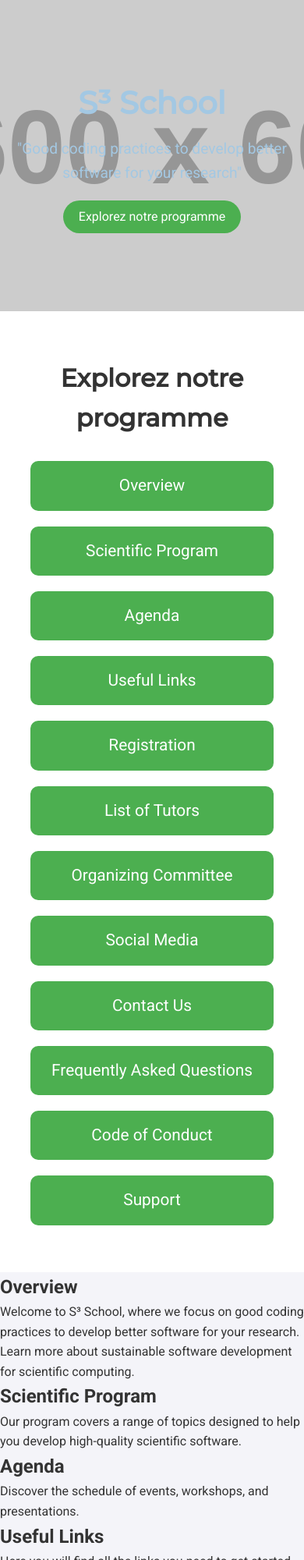
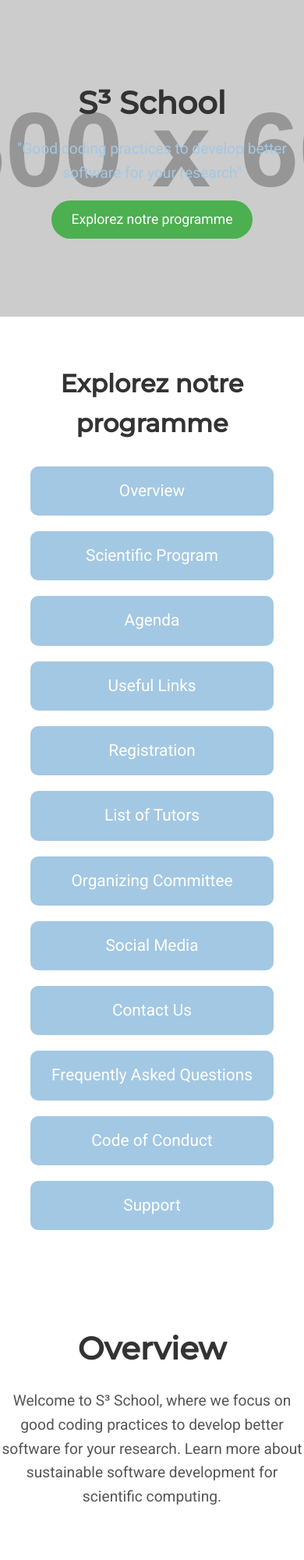
Before and after one commit to SSS2026/J2026, a plain HTML site: page index.html in a window 390 px wide. Shown: the top 2000 px of the page at 78% size. Drawn offline with Linux system fonts and the light colour scheme; placeholder pictures from the web are drawn by us.

Commit message:
Update style.css

```diff
--- a/style.css
+++ b/style.css
@@ -8,9 +8,9 @@
 }
 
 body {
-  font-family: 'Roboto', sans-serif; /* Font Roboto pour le texte */
-  background-color: #f4f4f9; /* Fond gris clair */
-  color: #333; /* Texte gris foncé */
+  font-family: 'Roboto', sans-serif;
+  background-color: #f4f4f9;
+  color: #333;
   line-height: 1.6;
 }
 
@@ -22,13 +22,13 @@ body {
 
 /* En-tête avec image de fond */
 header {
-  background: url('https://via.placeholder.com/1600x600') center/cover no-repeat; /* Image de fond */
+  background: url('https://via.placeholder.com/1600x600') center/cover no-repeat;
   background-size: cover;
   color: #fff;
   padding: 100px 0;
   text-align: center;
   position: relative;
-  background-color: rgba(0, 0, 0, 0.3); /* Fond semi-transparent pour améliorer le contraste du texte */
+  background-color: rgba(0, 0, 0, 0.3);
 }
 
 header .header-content {
@@ -40,20 +40,20 @@ header h1 {
   font-family: 'Montserrat', sans-serif;
   font-size: 3.5em;
   margin-bottom: 0.3em;
-  color: #a3c8e3; /* Texte en gris foncé pour le titre */
+  color: #333;
 }
 
 header .slogan {
   font-size: 1.5em;
   font-weight: 300;
   margin-bottom: 20px;
-  color: #a3c8e3; /* Texte gris clair pour le slogan */
+  color: #a3c8e3; /* Bleu ciel */
 }
 
 header .btn {
   display: inline-block;
   padding: 10px 25px;
-  background-color: #4CAF50; /* Vert */
+  background-color: #4CAF50;
   color: #fff;
   font-size: 1.1em;
   text-decoration: none;
@@ -62,7 +62,7 @@ header .btn {
 }
 
 header .btn:hover {
-  background-color: #45a049; /* Couleur de survol */
+  background-color: #45a049;
 }
 
 /* Section des boutons */
@@ -88,7 +88,7 @@ header .btn:hover {
 .btn-large {
   display: block;
   padding: 20px;
-  background-color: #4CAF50;
+  background-color: #a3c8e3; /* Bleu ciel pour les boutons */
   color: white;
   text-align: center;
   font-size: 1.5em;
@@ -98,13 +98,32 @@ header .btn:hover {
 }
 
 .btn-large:hover {
-  background-color: #45a049;
+  background-color: #83a8c9; /* Un bleu plus foncé au survol */
   transform: translateY(-5px);
 }
 
 .btn-large:focus {
   outline: none;
   box-shadow: 0 0 10px rgba(72, 172, 255, 0.6);
+}
+
+/* Contenu des sections */
+.section-content {
+  padding: 60px 0;
+  background-color: #ffffff;
+  text-align: center;
+}
+
+.section-content h2 {
+  font-family: 'Montserrat', sans-serif;
+  font-size: 2.5em;
+  margin-bottom: 20px;
+  color: #333;
+}
+
+.section-content p {
+  font-size: 1.2em;
+  color: #555;
 }
 
 /* Footer */
@@ -137,9 +156,4 @@ footer p {
     font-size: 1.3em;
     padding: 15px;
   }
-
-  header .btn {
-    font-size: 1em;
-    padding: 8px 20px;
-  }
 }
```
